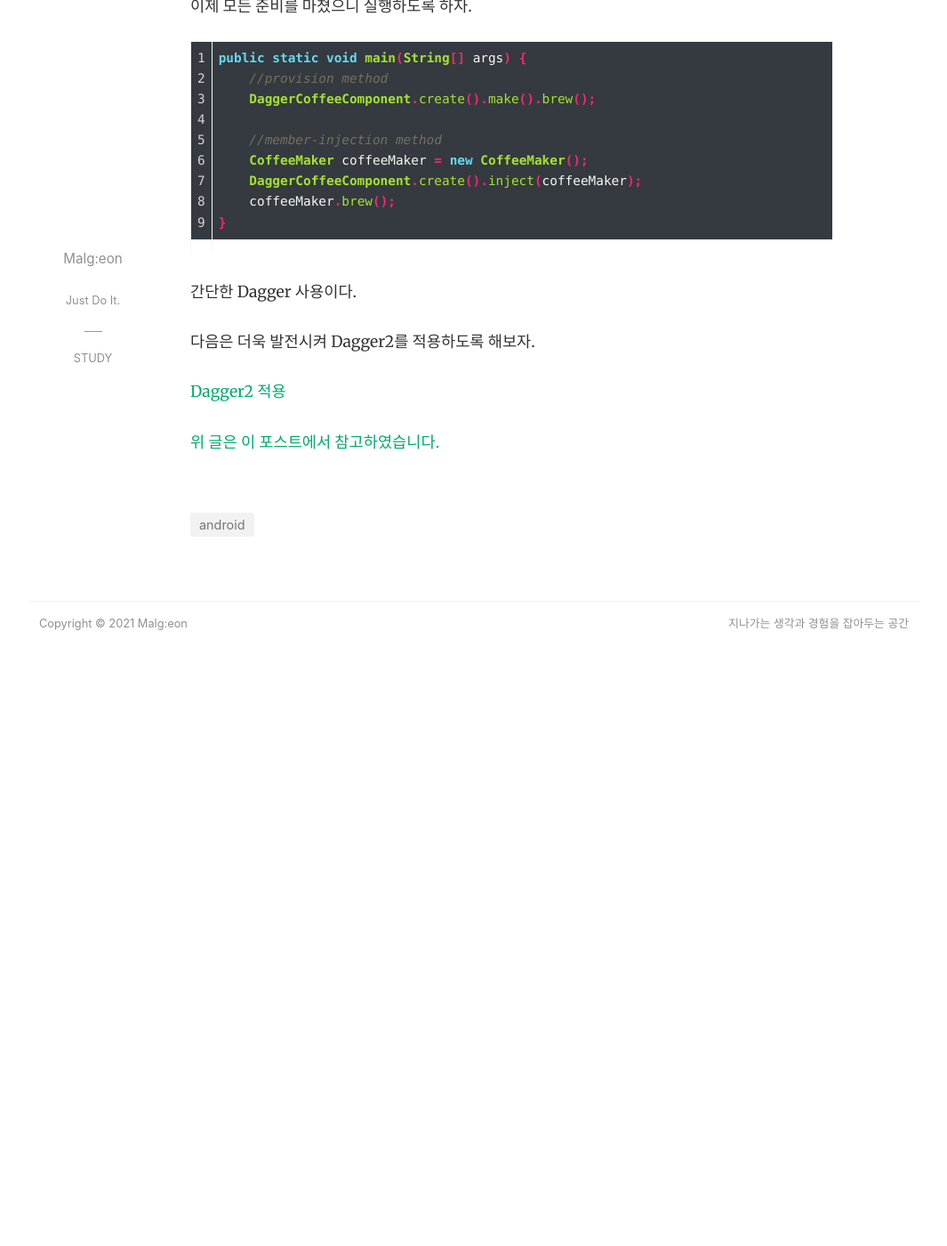
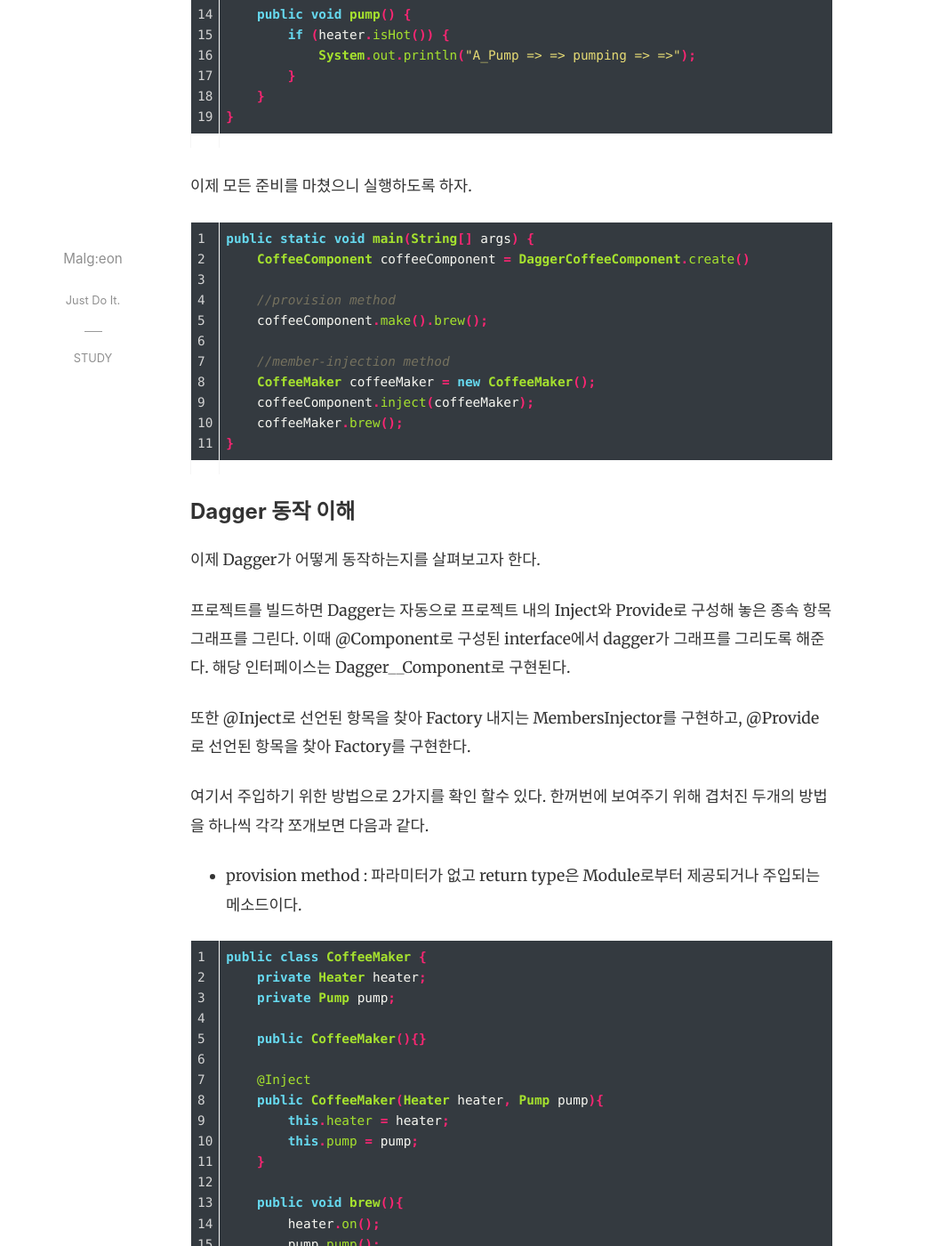
Before and after one commit to Malgeon/makeBlog, a Jekyll site: the page built from _posts/study/2020-12-31-study_Android_DI.md, in a window 1280 px wide and 1400 px high, scrolled down 7003 px. Shown: the whole window at 89% size, without its empty margins (107-1172 px from the left). Built offline with Jekyll 4.4.1, drawn with Linux system fonts in a browser that asks for light colours; nearby versions of some CDN libraries; comment, search, counter and statistics services are not loaded; before the commit the page ends 7760 px from its top, so only the background shows below that; some of the changed text lies outside the part shown.

Commit message:
210102 android study dagger - singleton

````diff
--- a/_posts/study/2020-12-31-study_Android_DI.md
+++ b/_posts/study/2020-12-31-study_Android_DI.md
@@ -162,11 +162,17 @@ public static void main(String[] args) {
 }
 ```
 
-Main Phase에서 우리는 Heter와 Pump가 A인지, B인지 알 필요가 없다. 그것은 Injection에서 알아서 해준다.
+Main에서 우리는 Heter와 Pump가 A인지, B인지 알 필요가 없다. 그것은 Injection에서 알아서 해준다.
+
+### 결론
+
+구성 단계에서 관계도만 잘 구성해 놓는다면 Injection에서 실제로 할당에 필요한 작업을 자동으로 프로세스 해준다.
+
+이게 DI를 사용하는 큰 이유중 하나이다.
 
 ##### With Dagger
 
-그렇다면 Dagger를 사용해보자.
+그래서 이제 Dagger를 사용해보자.
 
 [Android Devloper에서 설명하는 Dagger](https://developer.android.com/training/dependency-injection/dagger-basics?hl=ko)에서 Dagger에 필요한 annotation을 이해하도록 하자.
 
@@ -264,22 +270,129 @@ public class A_Pump implements Pump {
 
 ```java
 public static void main(String[] args) {
+    CoffeeComponent coffeeComponent = DaggerCoffeeComponent.create()
+
     //provision method
-    DaggerCoffeeComponent.create().make().brew();
+    coffeeComponent.make().brew();
 
     //member-injection method
     CoffeeMaker coffeeMaker = new CoffeeMaker();
-    DaggerCoffeeComponent.create().inject(coffeeMaker);
+    coffeeComponent.inject(coffeeMaker);
     coffeeMaker.brew();
 }
 ```
 
 
-간단한 Dagger 사용이다.
+#### Dagger 동작 이해
 
-다음은 더욱 발전시켜 Dagger2를 적용하도록 해보자.
+이제 Dagger가 어떻게 동작하는지를 살펴보고자 한다.
 
-[Dagger2 적용](../study_Android_Dagger2)
+프로젝트를 빌드하면 Dagger는 자동으로 프로젝트 내의 Inject와 Provide로 구성해 놓은 종속 항목 그래프를 그린다. 이때 @Component로 구성된 interface에서 dagger가 그래프를 그리도록 해준다. 해당 인터페이스는 Dagger__Component로 구현된다.
+
+또한 @Inject로 선언된 항목을 찾아 Factory 내지는 MembersInjector를 구현하고, @Provide로 선언된 항목을 찾아 Factory를 구현한다.
+
+여기서 주입하기 위한 방법으로 2가지를 확인 할수 있다.
+한꺼번에 보여주기 위해 겹처진 두개의 방법을 하나씩 각각 쪼개보면 다음과 같다.
+
+- provision method : 파라미터가 없고 return type은 Module로부터 제공되거나 주입되는 메소드이다.
+
+```java
+public class CoffeeMaker {
+    private Heater heater;
+    private Pump pump;
+
+    public CoffeeMaker(){}
+
+    @Inject
+    public CoffeeMaker(Heater heater, Pump pump){
+        this.heater = heater;
+        this.pump = pump;
+    }
+
+    public void brew(){
+        heater.on();
+        pump.pump();
+        System.out.println(" [_]P coffee! [_]P ");
+        heater.off();
+    }
+
+    public Heater getHeater() {
+        return heater;
+    }
+
+    public Pump getPump() {
+        return pump;
+    }
+}
+```
+
+```java
+@Component(modules = CoffeeMakerModule.class)
+public interface CoffeeComponent {
+    //provision method
+    CoffeeMaker make();
+}
+```
+
+```java
+public static void main(String[] args) {
+    CoffeeComponent coffeeComponent = DaggerCoffeeComponent.create()
+    coffeeComponent.make().brew();
+    /* 사실 정확히는 아래와 같다.
+    CoffeeMaker coffeeMaker = coffeeComponent.make();
+    coffeeMaker.brew();
+    */
+}
+```
+
+- Member-Injection method
+
+```java
+public class CoffeeMaker {
+    @Inject Heater heater;
+    @Inject Pump pump;
+
+    public CoffeeMaker(){}
+
+    public void brew(){
+        heater.on();
+        pump.pump();
+        System.out.println(" [_]P coffee! [_]P ");
+        heater.off();
+    }
+
+    public Heater getHeater() {
+        return heater;
+    }
+
+    public Pump getPump() {
+        return pump;
+    }
+}
+```
+
+```java
+@Component(modules = CoffeeMakerModule.class)
+public interface CoffeeComponent {
+    //member-injection method
+    void inject(CoffeeMaker coffeeMaker);
+}
+```
+
+```java
+public static void main(String[] args) {
+    CoffeeComponent coffeeComponent = DaggerCoffeeComponent.create()
+
+    CoffeeMaker coffeeMaker = new CoffeeMaker();
+    coffeeComponent.inject(coffeeMaker);
+    coffeeMaker.brew();
+}
+```
+
+이렇게 기본적인 Dagger 동작을 살펴 보았다.
+다음은 더욱 프로그램을 발전시키고 그에따라 필요해진 기능을 적용하도록 해보려고 한다.
+
+[Dagger - @Singleton, SubComponent, @Binds....](../study_Android_Dagger)
 
 
 [위 글은 이 포스트에서 참고하였습니다.](https://cmcmcmcm.blog/2017/07/27/didependency-injection-%ec%99%80-dagger2/)
````
Also changed, not shown: other parts of _posts/study/2020-12-31-study_Android_DI.md (+1 -1 lines), _posts/study/2021-01-01-study_Android_Dagger.md (+86 -6 lines).
